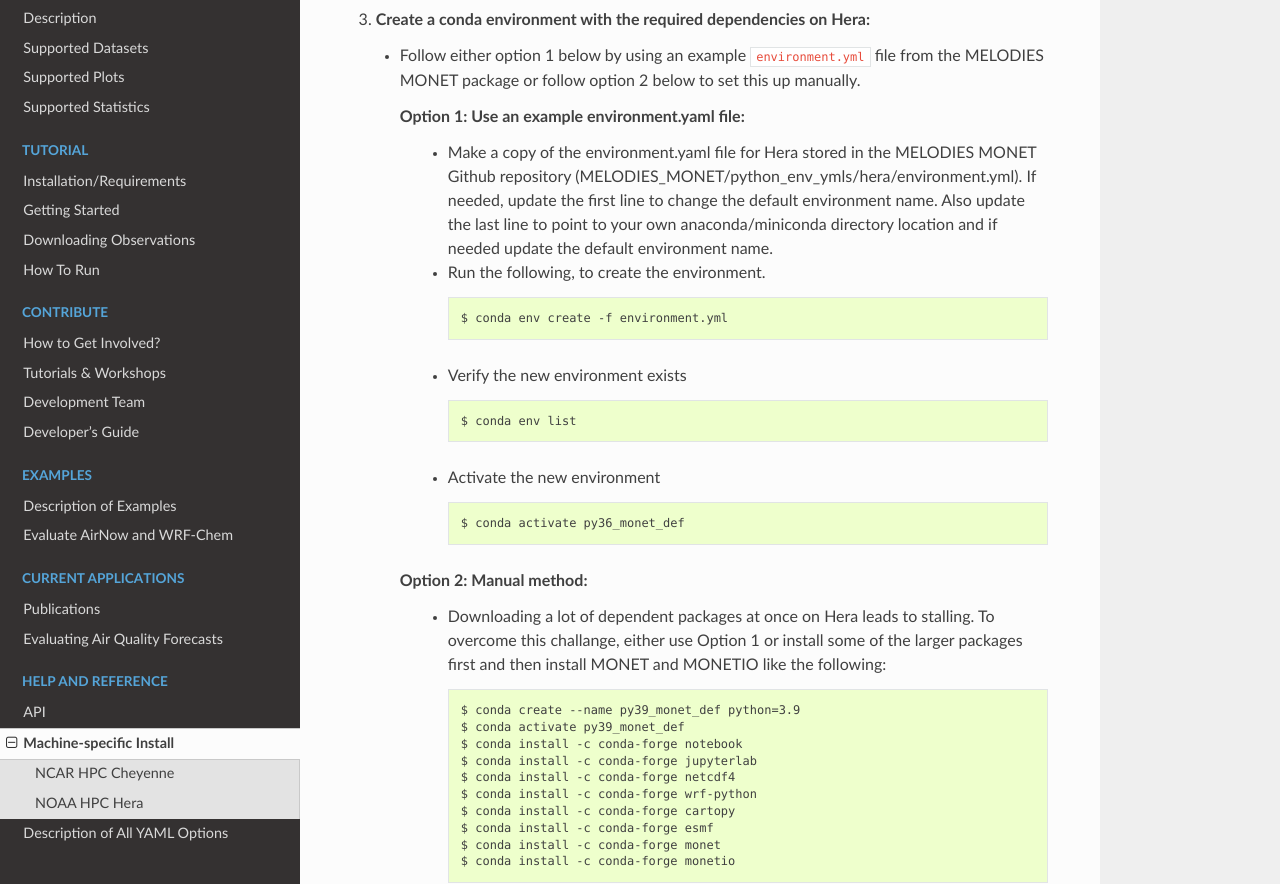
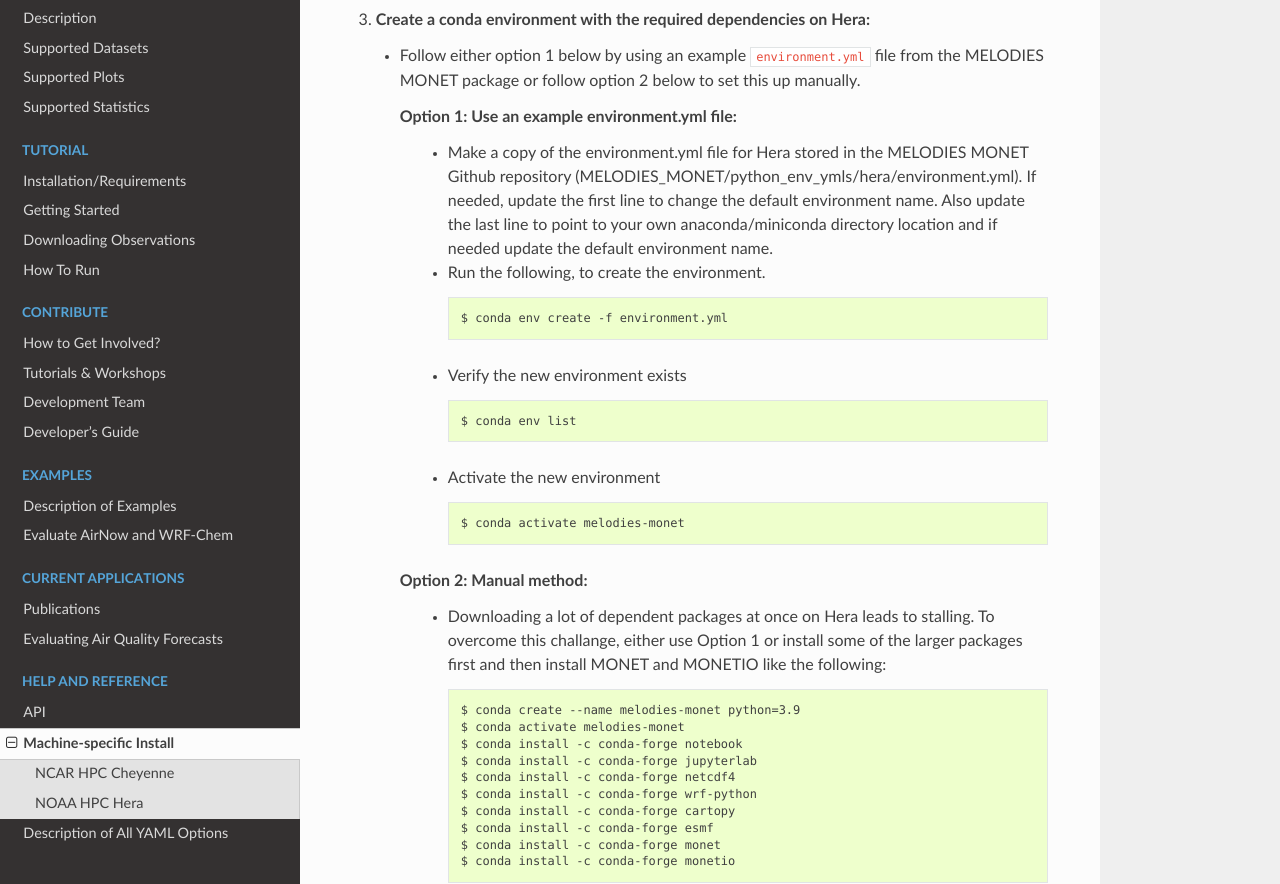
Before and after one commit to NOAA-CSL/MELODIES-MONET, a Sphinx documentation site: the page built from docs/appendix/machine-specific-install.rst, in a window 1280 px wide and 1400 px high, scrolled down 3163 px. Shown: the part 151-1035 px from the top of the window. Built offline with Sphinx 7.4.7 and the Read the Docs theme 2.0.0, drawn with Linux system fonts in a browser that asks for light colours.

Commit message:
more `melodies-monet`

```diff
--- a/docs/appendix/machine-specific-install.rst
+++ b/docs/appendix/machine-specific-install.rst
@@ -160,9 +160,9 @@
    * Follow either option 1 below by using an example ``environment.yml`` file from
      the MELODIES MONET package or follow option 2 below to set this up manually.
 
-     **Option 1: Use an example environment.yaml file:**
+     **Option 1: Use an example environment.yml file:**
 
-       * Make a copy of the environment.yaml file for Hera stored in the
+       * Make a copy of the environment.yml file for Hera stored in the
          MELODIES MONET Github repository
          (MELODIES_MONET/python_env_ymls/hera/environment.yml). If needed,
          update the first line to change the default environment name. Also
@@ -179,7 +179,7 @@
 
        * Activate the new environment ::
 
-          $ conda activate py36_monet_def
+          $ conda activate melodies-monet
 
      **Option 2: Manual method:**
 
@@ -187,8 +187,8 @@
         To overcome this challange, either use Option 1 or install some of the
         larger packages first and then install MONET and MONETIO like the following: ::
 
-        $ conda create --name py39_monet_def python=3.9
-        $ conda activate py39_monet_def
+        $ conda create --name melodies-monet python=3.9
+        $ conda activate melodies-monet
         $ conda install -c conda-forge notebook
         $ conda install -c conda-forge jupyterlab
         $ conda install -c conda-forge netcdf4
```
